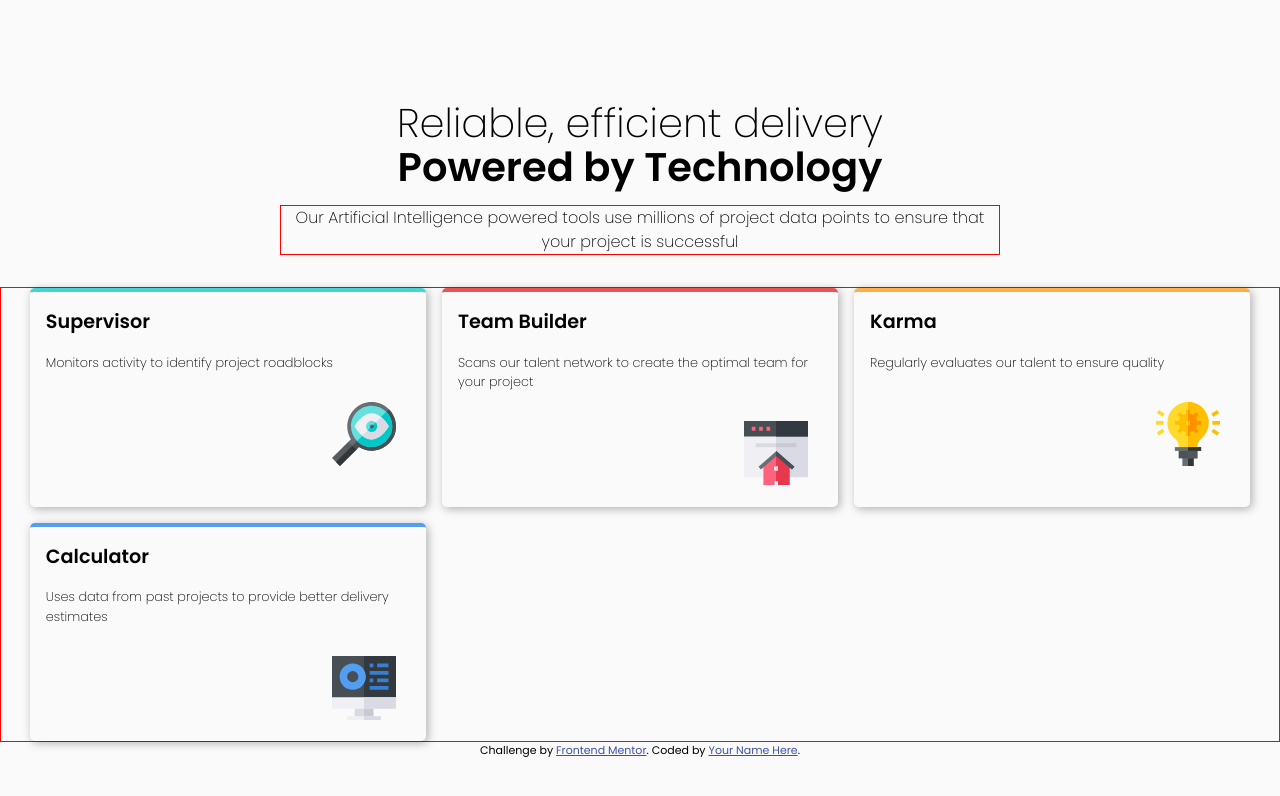
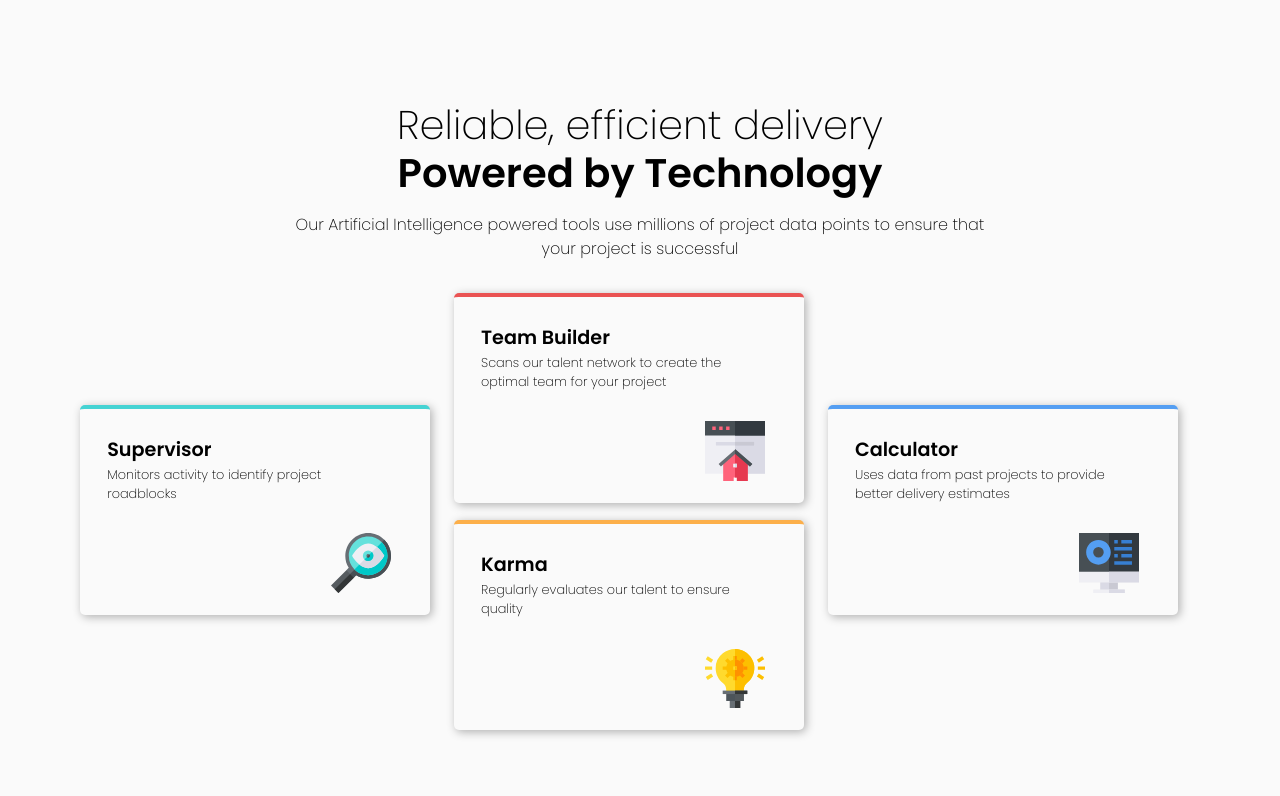
Before and after one commit to smdeep/four-card-feature, a website: page index.html in a window 1280 px wide. Drawn offline with Linux system fonts and the light colour scheme.

Commit message:
Managed the layout with translateY, more to be done

```diff
--- a/scss/base/_utilities.scss
+++ b/scss/base/_utilities.scss
@@ -14,3 +14,7 @@
 .brtp-blue {
     border-top: 4px solid $blue;
 }
+
+.transy {
+    transform: translateY(3rem);
+}
--- a/scss/pages/_index.scss
+++ b/scss/pages/_index.scss
@@ -7,12 +7,11 @@ body {
     margin: auto;
     // put this in a media query
 
-    @media (min-width:50rem) {
-    & {
-        padding-top: 5.3125rem;
+    @media (min-width: 50rem) {
+        & {
+            padding-top: 5.3125rem;
+        }
     }
-
-}
 }
 
 h1 {
@@ -21,7 +20,7 @@ h1 {
     margin: 1rem auto;
     min-height: 20%;
 
-    @media (min-width:50rem) {
+    @media (min-width: 50rem) {
         & {
             font-size: 2.5rem;
         }
@@ -32,49 +31,75 @@ h1 {
         font-family: $font-family;
         font-size: 1.5rem;
         font-weight: 200;
-        line-height: 1.1;
+        line-height: 1.2;
 
         &:last-child {
-            font-weight: bold;
+            font-weight: 600;
         }
 
-        @media (min-width:50rem) {
+        @media (min-width: 50rem) {
             & {
                 font-size: 2.5rem;
             }
         }
     }
-
-
 }
 
 header p {
-    border:1px solid red;
+    // border: 1px solid red;
     font-size: 1rem;
     font-weight: 200;
     text-align: center;
     margin-bottom: 2rem;
-    margin-left:auto;
+    margin-left: auto;
     margin-right: auto;
     // Check this tomorrow
-    max-width: calc(1440px/2);
+    max-width: calc(1440px / 2);
     padding: 0 0.5rem;
 }
 
 .container {
-    border: 1px solid blue;
-    margin:0 auto;
+    // border: 1px solid blue;
+    margin: 0 auto;
     padding: 0 1.8rem;
 
+    @media (min-width: 50em) {
+        & {
+            // border: 1px solid red;
+            display: grid;
+            grid-template-columns: repeat(3, 1fr);
+            grid-template-rows: 1fr 1fr;
+            grid-gap: .1rem;
 
+            padding: 0 5rem;
+        }
 
-    @media  (min-width: 50em) {
-        & {
-            border: 1px solid red;
-            display: grid;
-            grid-template-columns: 1fr 1fr 1fr;
-            // grid-template-rows: 1fr 1fr 1fr;
-            grid-gap: 1rem;
+        .card:nth-child(1) {
+            // Supervisor
+            grid-column: 1/2;
+            grid-row: 1;
+            transform: translateY(7rem);
+        }
+
+        .card:nth-child(2) {
+            //Team Builder
+            grid-column: 2/2;
+            grid-row: 1;
+        }
+
+        .card:nth-child(3) {
+            //Karma
+            grid-column: 2/2;
+            grid-row: 2;
+            transform: translateY(1rem);
+        }
+
+        .card:nth-child(4) {
+            //Calculator
+            grid-column: 3/3;
+            grid-row: 1;
+
+            transform: translateY(7rem);
         }
     }
 }
@@ -86,32 +111,34 @@ header p {
 .card {
     // border: 1px solid $red;
     min-height: 20%;
-    max-width:400px;
+    max-width: 350px;
     background-color: $light-gray;
     margin: 1.6rem auto;
     border-radius: 5px;
-
+    padding: 1.7rem 1.5rem 0 1.7rem;
     box-shadow: 2px 2px 10px rgba(0, 0, 0, 0.3);
 
     & h2 {
-
         font-size: 1.2rem;
-        padding: 1rem 1.5rem 0 1rem;
+        // padding: 1rem 1.5rem 0 1.5rem;
     }
 
     & p {
         // border:1px solid red;
-        font-size: .8rem;
+        max-width: 17.1875rem;
+        font-size: 0.8rem;
         font-weight: 200;
-        padding: 1rem 1.5rem 0 1rem;
+        // padding: 1rem 1.5rem 0 1.5rem;
     }
 
     & img {
         display: inline;
         // margin-left: auto;
     }
+
     &__image {
-        width: 20%; height: auto;
+        width: 20%;
+        height: auto;
         // text-align: right;
         // padding: 1em;
         margin-top: 2em;
@@ -122,10 +149,9 @@ header p {
 
     // I am removing the margin from the card
     // because it is now a grid
-    @media (min-width:50em){
+    @media (min-width: 50em) {
         & {
-            margin:0;
+            margin: 0;
         }
     }
-
 }
```
Also changed, not shown: css/main.css, 1 other file.
